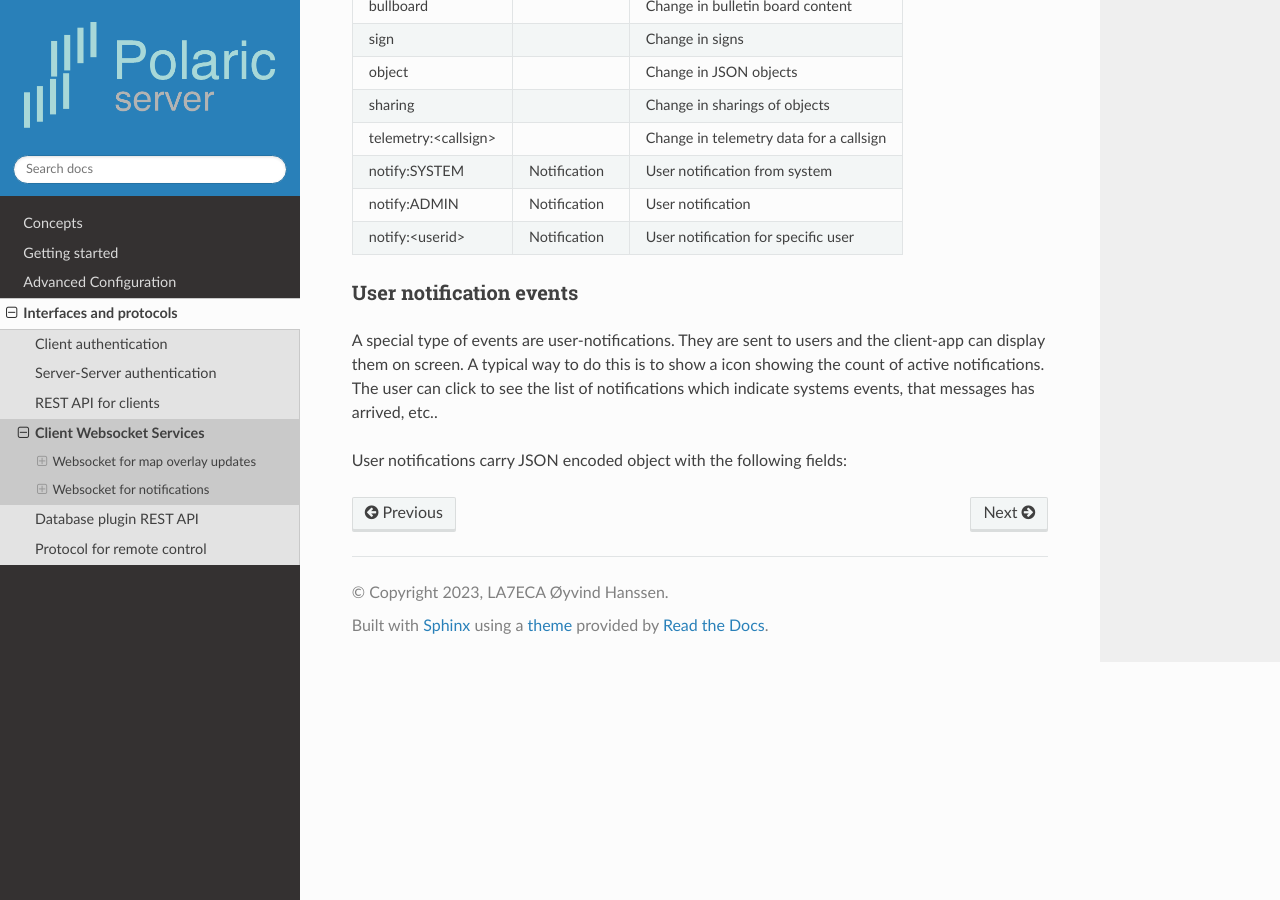
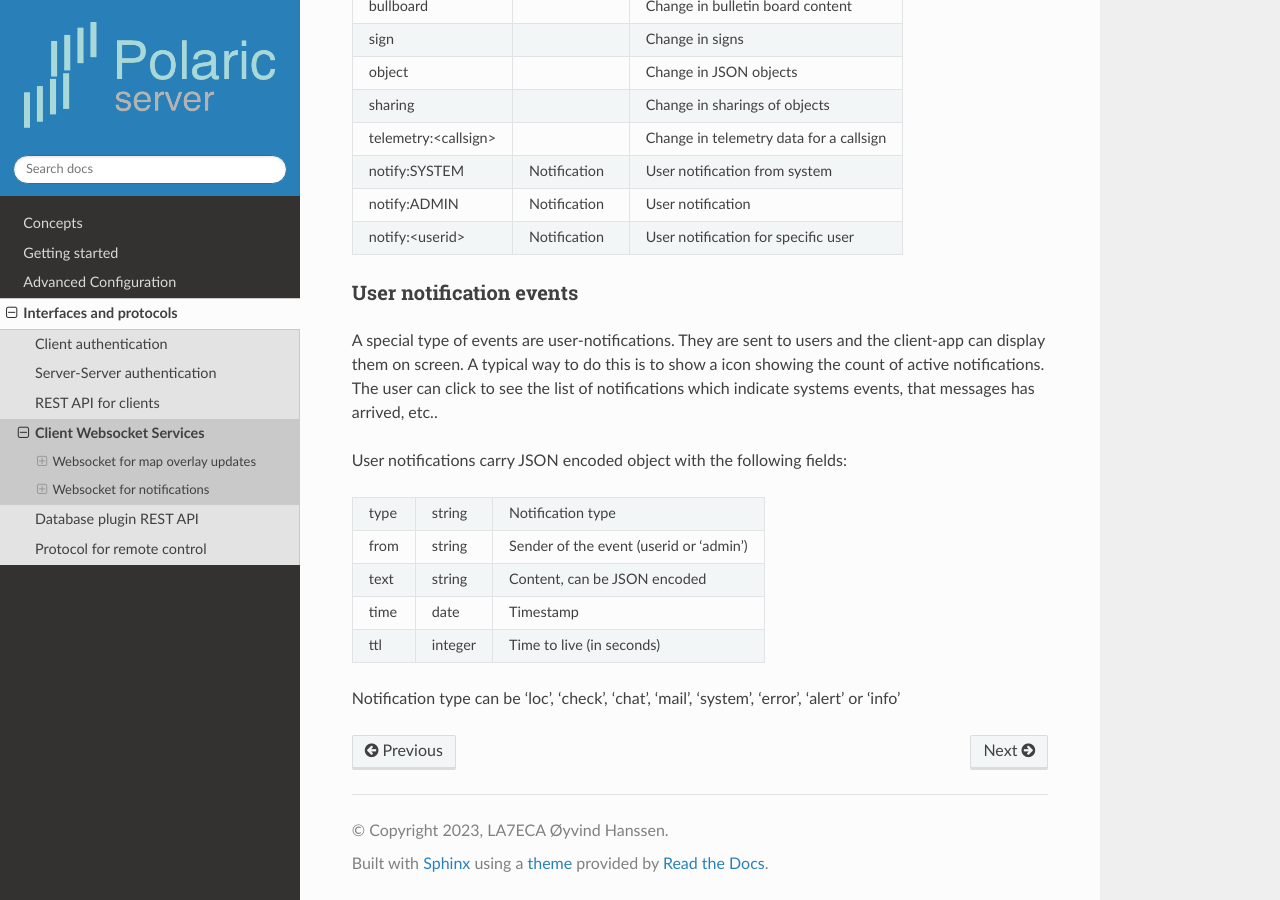
Before and after one commit to joakimsk/docs, a Sphinx documentation site: the page built from docs/cwebsocket.rst, in a window 1280 px wide and 900 px high, scrolled down 3537 px. Built offline with Sphinx 7.4.7 and the Read the Docs theme 2.0.0, drawn with Linux system fonts in a browser that asks for light colours.

Commit message:
Update cwebsocket.rst

```diff
--- a/docs/cwebsocket.rst
+++ b/docs/cwebsocket.rst
@@ -160,3 +160,13 @@ User notification events
 A special type of events are user-notifications. They are sent to users and the client-app can display them on screen. A typical way to do this is to show a icon showing the count of active notifications. The user can click to see the list of notifications which indicate systems events, that messages has arrived, etc..
 
 User notifications carry JSON encoded object with the following fields:
+
+============ ========= ========================================
+type         string    Notification type
+from         string    Sender of the event (userid or 'admin')
+text         string    Content, can be JSON encoded
+time         date      Timestamp
+ttl          integer   Time to live (in seconds)
+============ ========= ========================================
+
+Notification type can be 'loc', 'check', 'chat', 'mail', 'system', 'error', 'alert' or 'info'
```
